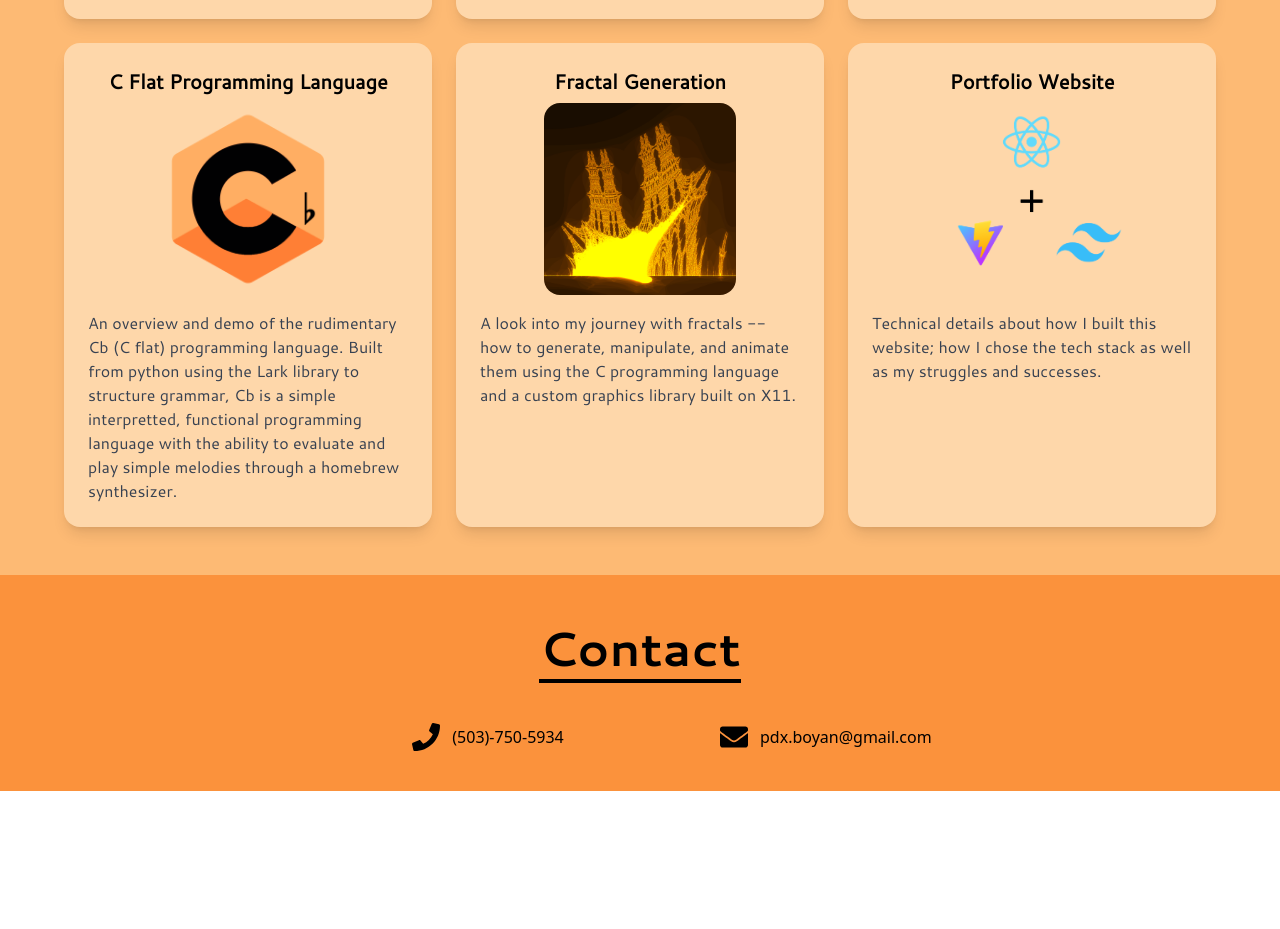
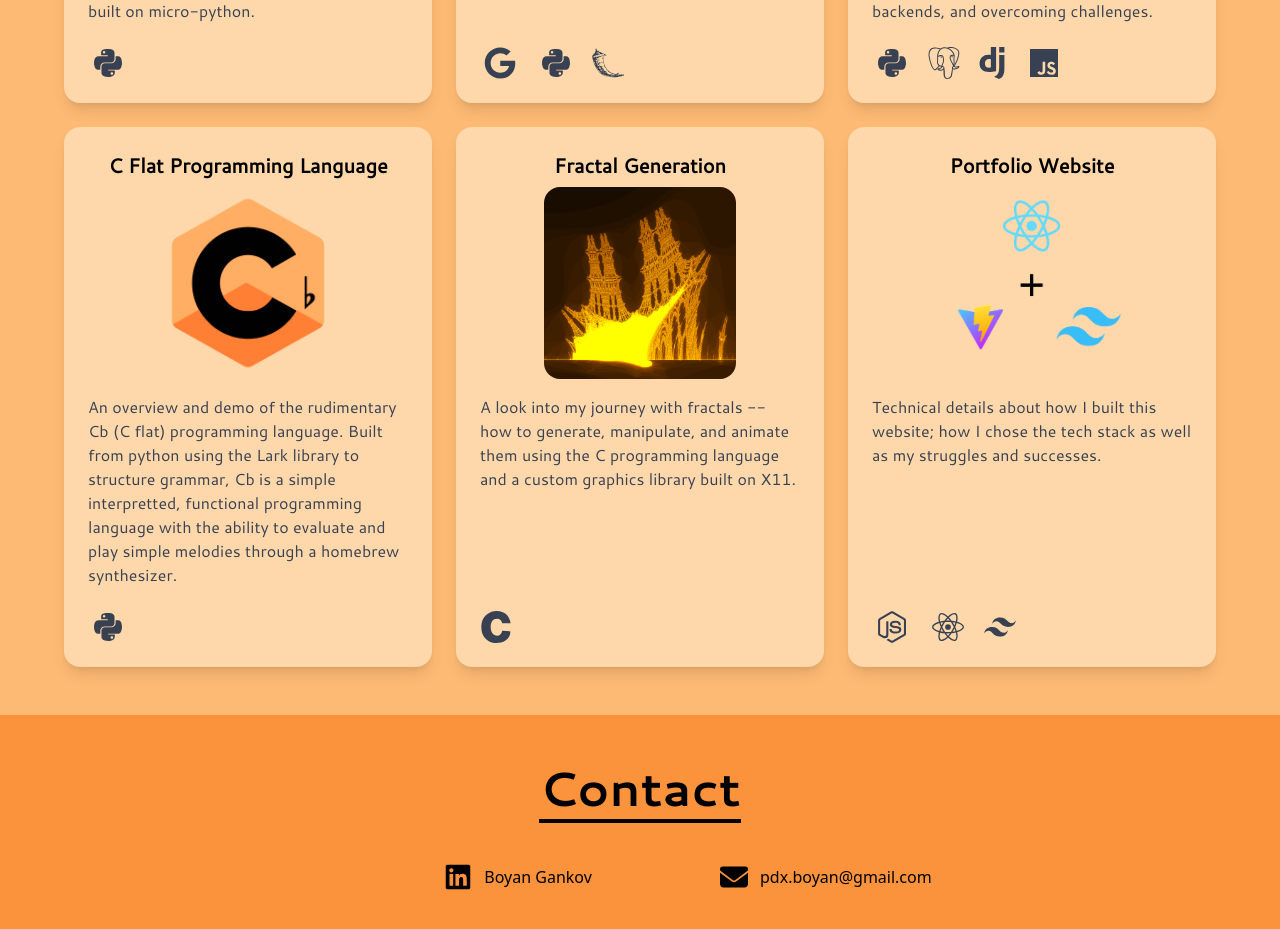
Before and after one commit to pdxboyan/portfolio, a React (Vite) app: page / in a window 1280 px wide. Shown: the part 2341-3270 px from the top of the page. Before the commit the page ends 3132 px from the top, so only its background shows below. Built offline with nearby package versions, Linux system fonts and the light colour scheme.

Commit message:
Added icons to project cards, renderIcons function, and general mobile fomatting fixes

```diff
--- a/src/App.jsx
+++ b/src/App.jsx
@@ -6,7 +6,6 @@ import {
   faReact,
   faPython,
   faNodeJs,
-  faGitAlt,
   faAws,
   faGoogle,
   faDocker,
@@ -15,13 +14,14 @@ import {
 } from "@fortawesome/free-brands-svg-icons";
 import {
   SiC,
+  SiCplusplus,
   SiRust,
   SiTailwindcss,
   SiFlask,
   SiDjango,
   SiPostgresql
 } from "react-icons/si";
-import { FaEnvelope, FaPhone } from "react-icons/fa";
+import { FaEnvelope, FaLinkedin} from "react-icons/fa6";
 
 
 const skills = [
@@ -30,6 +30,7 @@ const skills = [
   { icon: faDocker, label: "Docker", type: "fa" },
   { icon: faPython, label: "Python", type: "fa" },
   { icon: SiC, label: "C", type: "si" },
+  { icon: SiCplusplus, label: "C++", type: "si" },
   { icon: SiRust, label: "Rust", type: "si" },
   { icon: SiPostgresql, label: "PostgreSQL", type: "si" },
   { icon: faReact, label: "React", type: "fa" },
@@ -40,8 +41,47 @@ const skills = [
   { icon: SiTailwindcss, label: "Tailwind", type: "si" },
   { icon: SiFlask, label: "Flask", type: "si" },
   { icon: SiDjango, label: "Django", type: "si" },
-  { icon: faGitAlt, label: "Git", type: "fa" },
 ];
+
+const ferroVisual = [
+  { icon: faPython, type: "fa" }
+]
+
+const moodRun = [
+  { icon: faGoogle, type: "fa" },
+  { icon: faPython, type: "fa" },
+  { icon: SiFlask, type: "si" },
+]
+
+const checkInServer = [
+  { icon: faPython, type: "fa" },
+  { icon: SiPostgresql, type: "si" },
+  { icon: SiDjango, type: "si" },
+  { icon: faJs, type: "fa" },
+];
+
+const cFlat = [
+  { icon: faPython, type: "fa" }
+]
+
+const fractals = [
+  { icon: SiC, type: "si"}
+]
+
+const portfolioWebsite = [
+  { icon: faNodeJs, type: "fa"},
+  { icon: faReact, type: "fa"},
+  { icon: SiTailwindcss, type: "si"},
+]
+const renderIcons = (items) =>
+  items.map((skill) => (
+    <div
+      key={skill.label}
+      className="flex flex-col items-center gap-2 text-gray-700 hover:text-black transition-colors"
+    >
+      {skill.type === "fa" ? (<FontAwesomeIcon icon={skill.icon} size="2x" />) : (<skill.icon size="2em" />)}
+    </div>
+  ));
 
 function App() {
   return (
@@ -54,7 +94,7 @@ function App() {
         className="scroll-mt-24 h-screen flex items-center justify-center relative bg-cover bg-center bg-no-repeat"
         style={{ backgroundImage: "url('/portfolio/images/background.jpg')" }}
       >
-        <div className="absolute top-1/8 md:top-1/3 bg-gray/40 backdrop-blur-sm px-8 py-12 md:p-28 rounded-lg text-center">
+        <div className="absolute top-1/3 md:top-1/3 bg-gray/40 backdrop-blur-sm px-8 py-16 md:p-28  rounded-lg text-center">
           <h2 className="font-title text-7xl md:text-8xl font-bold text-white"> Boyan Gankov </h2>
           <p className="font-text mt-4 pt-6 text-2xl text-white">Backend Engineer | Cloud & Systems</p>
         </div>
@@ -77,7 +117,7 @@ function App() {
               I focus on backend systems, with an emphasis on system architecture, database design,
               and CI/CD pipelines. I enjoy building software that solves real-world problems while
               remaining elegant, lightweight, and secure. Outside of development, I spend my time
-              playing guitar, shooting astrophotography, and cooking.
+              playing guitar, cooking, and shooting astrophotography - see above!
             </div>
             <p className="font-text text-lg text-gray-800 pt-4">
               You can find some of the tools I'm familiar with here, as well as projects I've
@@ -96,8 +136,7 @@ function App() {
                   key={skill.label}
                   className="flex flex-col items-center gap-2 text-gray-700 hover:text-black transition-colors"
                 >
-                  {skill.type === "fa" ? (<FontAwesomeIcon icon={skill.icon} size="2x" />) : (<skill.icon size="2em" />
-                  )}
+                  {skill.type === "fa" ? (<FontAwesomeIcon icon={skill.icon} size="2x" />) : (<skill.icon size="2em" />)}
                   <span className="font-text text-sm">{skill.label}</span>
                 </div>
               ))}
@@ -135,11 +174,17 @@ function App() {
                   a local wifi server built on micro-python.
                 </p>
               </a>
+
+              <div className="mt-auto pt-6">
+                <div className="flex gap-4">
+                  {renderIcons(ferroVisual)}
+                </div>
+              </div>
             </div>
 
             {/* Moodrun App */}
             <div className="
-            bg-orange-200 rounded-2xl p-6
+            bg-orange-200 rounded-2xl p-6 flex flex-col
             shadow-lg transition-all duration-300 ease-out
             hover:-translate-y-2 hover:scale-[1.03] hover:shadow-2xl
             focus-within:-translate-y-2 focus-within:scale-[1.03] focus-within:shadow-2xl">
@@ -161,11 +206,17 @@ function App() {
                   their mood.
                 </p>
               </a>
+
+              <div className="mt-auto pt-6">
+                <div className="flex gap-4">
+                  {renderIcons(moodRun)}
+                </div>
+              </div>
             </div>
 
             {/* Check-in & POS Server */}
             <div className="
-            bg-orange-200 rounded-2xl p-6
+            bg-orange-200 rounded-2xl p-6 flex flex-col
             shadow-lg transition-all duration-300 ease-out
             hover:-translate-y-2 hover:scale-[1.03] hover:shadow-2xl
             focus-within:-translate-y-2 focus-within:scale-[1.03] focus-within:shadow-2xl">
@@ -187,11 +238,17 @@ function App() {
                   methods, connecting front & backends, and overcoming challenges.
                 </p>
               </a>
+
+              <div className="mt-auto pt-6">
+                <div className="flex gap-4">
+                  {renderIcons(checkInServer)}
+                </div>
+              </div>
             </div>
 
             {/* Cb Langauge */}
             <div className="
-            bg-orange-200 rounded-2xl p-6
+            bg-orange-200 rounded-2xl p-6 flex flex-col
             shadow-lg transition-all duration-300 ease-out
             hover:-translate-y-2 hover:scale-[1.03] hover:shadow-2xl
             focus-within:-translate-y-2 focus-within:scale-[1.03] focus-within:shadow-2xl">
@@ -214,11 +271,18 @@ function App() {
                   homebrew synthesizer.
                 </p>
               </a>
+
+              <div className="mt-auto pt-6">
+                <div className="flex gap-4">
+                  {renderIcons(cFlat)}
+                </div>
+              </div>
+
             </div>
 
             {/* Fractals */}
             <div className="
-            bg-orange-200 rounded-2xl p-6
+            bg-orange-200 rounded-2xl p-6 flex flex-col
             shadow-lg transition-all duration-300 ease-out
             hover:-translate-y-2 hover:scale-[1.03] hover:shadow-2xl
             focus-within:-translate-y-2 focus-within:scale-[1.03] focus-within:shadow-2xl">
@@ -240,11 +304,18 @@ function App() {
                   library built on X11.
                 </p>
               </a>
+
+              <div className="mt-auto pt-6">
+                <div className="flex gap-4">
+                  {renderIcons(fractals)}
+                </div>
+              </div>
+
             </div>
 
             {/* Portfolio Website */}
             <div className="
-            bg-orange-200 rounded-2xl p-6
+            bg-orange-200 rounded-2xl p-6 flex flex-col
             shadow-lg transition-all duration-300 ease-out
             hover:-translate-y-2 hover:scale-[1.03] hover:shadow-2xl
             focus-within:-translate-y-2 focus-within:scale-[1.03] focus-within:shadow-2xl">
@@ -265,6 +336,13 @@ function App() {
                   stack as well as my struggles and successes.
                 </p>
               </a>
+
+              <div className="mt-auto pt-6">
+                <div className="flex gap-4">
+                  {renderIcons(portfolioWebsite)}
+                </div>
+              </div>
+
             </div>
 
           </div>
@@ -274,11 +352,14 @@ function App() {
       <section id="contact" className="bg-orange-400 flex flex-col items-center justify-start pt-12 px-6">
         <Animate text="Contact" duration={2000} variant="primary" />
         <div className="grid grid-cols-1 md:grid-cols-2 gap-6 md:gap-20 p-10 ">
-
-            <div className="flex items-center space-x-3 pl-10 md:pl-16">
-              <FaPhone size={28} />
-              <span>(503)-750-5934</span>
+           <a href="https://www.linkedin.com/in/boyan-gankov-718a9926a/"
+                 label="LinkedIn"
+                 >
+            <div className="flex items-center space-x-3 pl-10 md:pl-24">
+              <FaLinkedin size={28} />
+              <span>Boyan Gankov</span>
             </div>
+          </a>
 
             <div className="flex items-center space-x-3 pl-10">
               <FaEnvelope size={28} />
```
